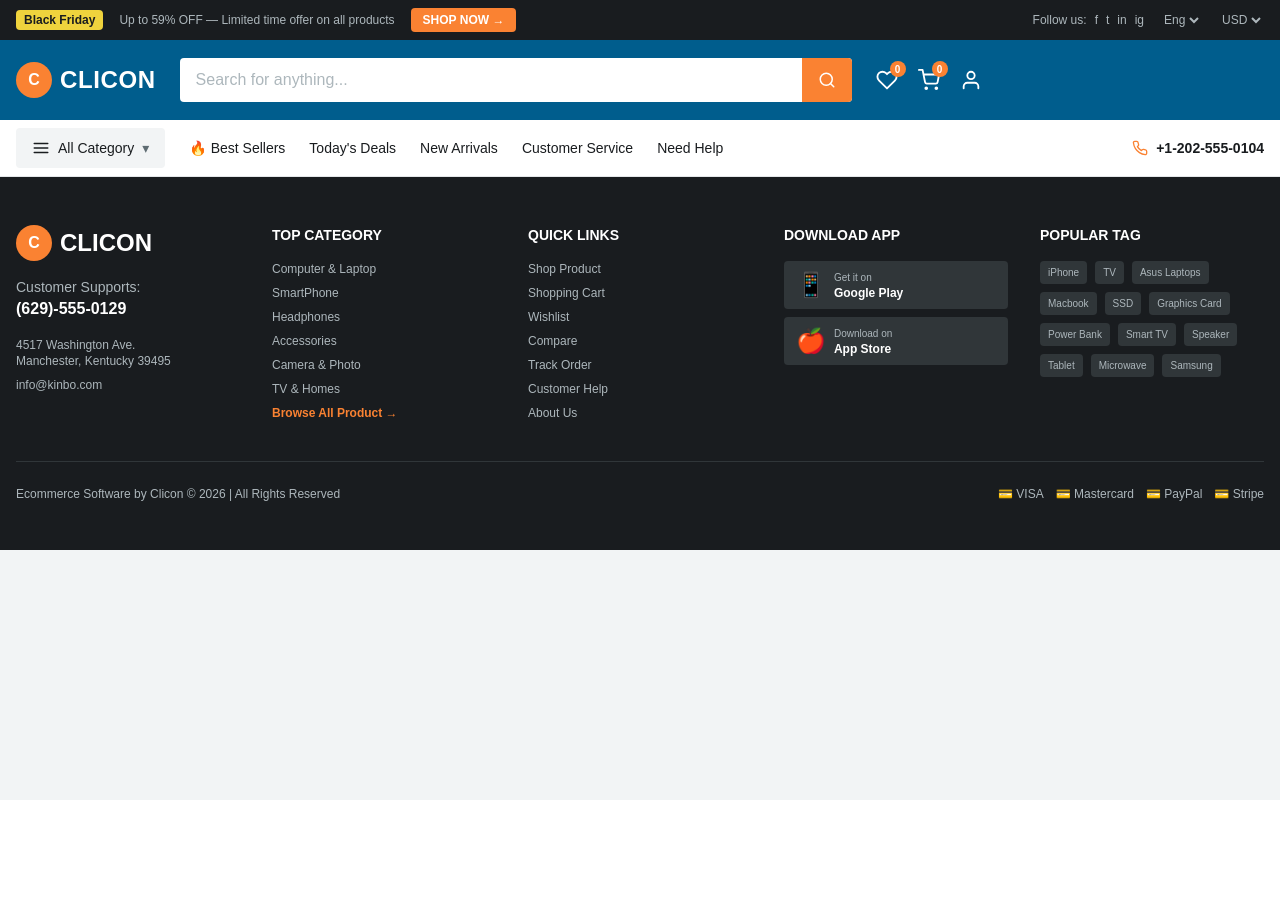
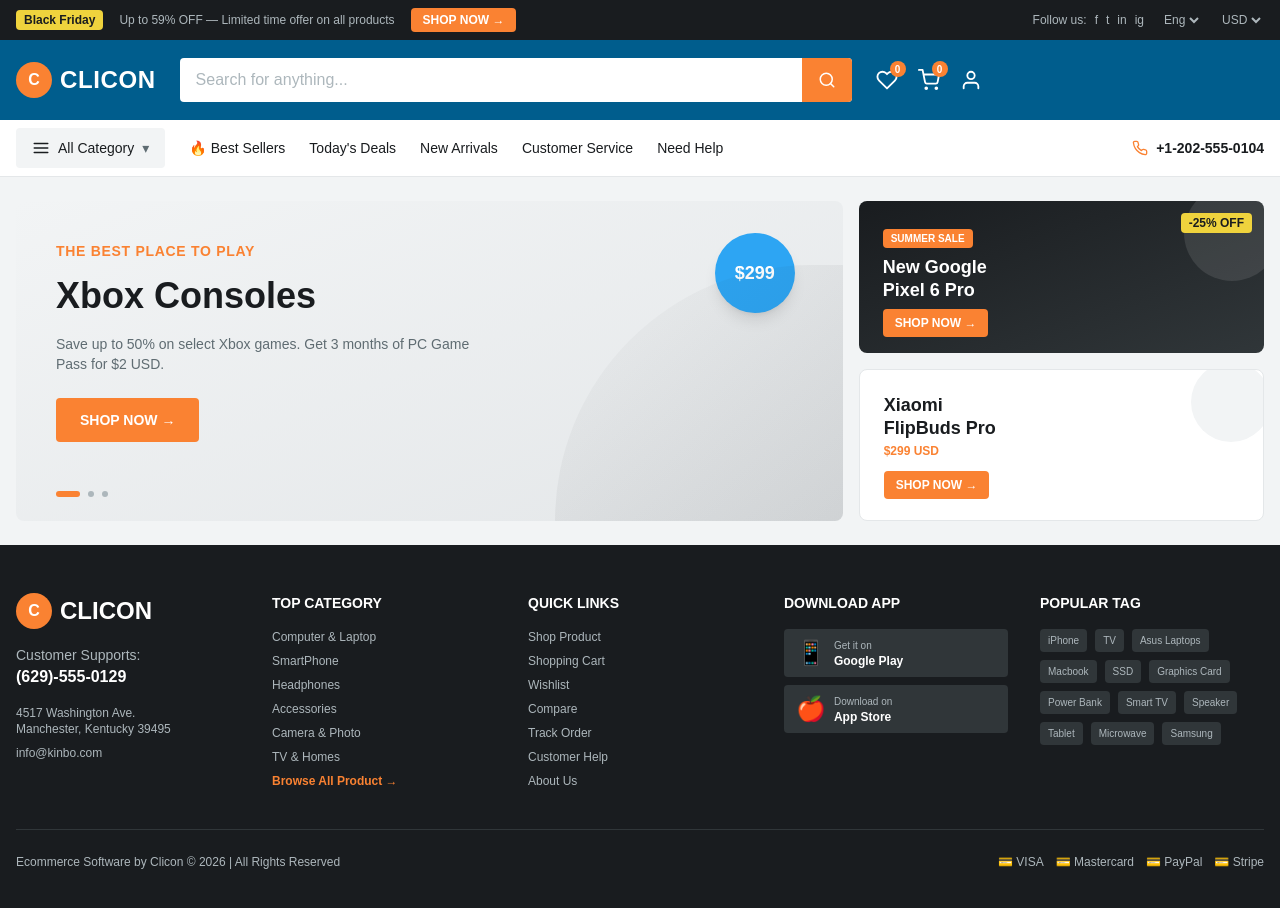
Before and after one commit to valo0n/Lab-2, a React (Vite) app in the folder frontend/: page / in a window 1280 px wide. Shown: the top 908 px of the page. Before the commit the page ends 800 px from the top, so only its background shows below. Built offline with nearby package versions, Linux system fonts and the light colour scheme.

Commit message:
homeSection

```diff
--- /dev/null
+++ b/frontend/src/components/homepage/HeroSection.jsx
@@ -0,0 +1,77 @@
+export default function HeroSection() {
+  return (
+    <section className="max-w-7xl mx-auto px-4 py-6">
+      <div className="grid grid-cols-1 lg:grid-cols-3 gap-4">
+        {/* Main banner — Xbox */}
+        <div className="lg:col-span-2 bg-gradient-to-br from-gray-50 to-gray-100 rounded-lg p-10 relative overflow-hidden h-80">
+          <div className="relative z-10 max-w-md">
+            <p className="text-primary text-sm font-bold uppercase tracking-wider mb-3">
+              The Best Place to Play
+            </p>
+            <h1 className="text-4xl font-bold text-dark mb-4 leading-tight">
+              Xbox Consoles
+            </h1>
+            <p className="text-dark-300 text-sm mb-6">
+              Save up to 50% on select Xbox games. Get 3 months of PC Game Pass
+              for $2 USD.
+            </p>
+            <button className="bg-primary hover:bg-primary-600 text-white font-bold px-6 py-3 rounded text-sm transition-colors">
+              SHOP NOW →
+            </button>
+          </div>
+
+          {/* Decorative price badge */}
+          <div className="absolute top-8 right-12 w-20 h-20 bg-info rounded-full flex items-center justify-center text-white font-bold text-lg shadow-lg">
+            $299
+          </div>
+
+          {/* Decorative gamepad placeholder */}
+          <div className="absolute bottom-0 right-0 w-72 h-64 bg-gradient-to-tl from-dark/10 to-transparent rounded-tl-full" />
+
+          {/* Carousel dots */}
+          <div className="absolute bottom-6 left-10 flex gap-2">
+            <span className="w-6 h-1.5 bg-primary rounded-full" />
+            <span className="w-1.5 h-1.5 bg-gray-300 rounded-full" />
+            <span className="w-1.5 h-1.5 bg-gray-300 rounded-full" />
+          </div>
+        </div>
+
+        {/* Side banners */}
+        <div className="flex flex-col gap-4">
+          {/* Banner 1 — Google Pixel */}
+          <div className="bg-gradient-to-br from-dark to-dark-100 rounded-lg p-6 text-white relative overflow-hidden h-[152px]">
+            <span className="inline-block bg-primary text-white text-[10px] font-bold px-2 py-0.5 rounded mb-2">
+              SUMMER SALE
+            </span>
+            <h3 className="text-lg font-bold leading-tight mb-2">
+              New Google
+              <br />
+              Pixel 6 Pro
+            </h3>
+            <button className="bg-primary hover:bg-primary-600 text-white text-xs font-bold px-3 py-1.5 rounded">
+              SHOP NOW →
+            </button>
+            <div className="absolute -top-4 -right-4 w-24 h-24 bg-white/10 rounded-full" />
+            <div className="absolute top-3 right-3 text-xs font-bold bg-warning text-dark px-2 py-0.5 rounded">
+              -25% OFF
+            </div>
+          </div>
+
+          {/* Banner 2 — Xiaomi FlipBuds */}
+          <div className="bg-white border border-gray-100 rounded-lg p-6 relative overflow-hidden h-[152px]">
+            <h3 className="text-lg font-bold text-dark leading-tight mb-1">
+              Xiaomi
+              <br />
+              FlipBuds Pro
+            </h3>
+            <p className="text-primary font-bold text-xs mb-3">$299 USD</p>
+            <button className="bg-primary hover:bg-primary-600 text-white text-xs font-bold px-3 py-1.5 rounded">
+              SHOP NOW →
+            </button>
+            <div className="absolute -top-2 -right-2 w-20 h-20 bg-gray-50 rounded-full" />
+          </div>
+        </div>
+      </div>
+    </section>
+  );
+}
--- a/frontend/src/pages/HomePage.jsx
+++ b/frontend/src/pages/HomePage.jsx
@@ -2,12 +2,17 @@
 import TopBar from "../components/Layout/TopBar";
 import Footer from "../components/Layout/Footer";
 import Navigation from "../components/Layout/Navigation";
+import HeroSection from "../components/homepage/HeroSection";
 export default function HomePage() {
   return (
     <div className="min-h-screen bg-gray-50 font-sans">
       <TopBar />
       <Header />
       <Navigation />
+
+      <main>
+        <HeroSection />
+      </main>
       <Footer />
     </div>
   );
```
